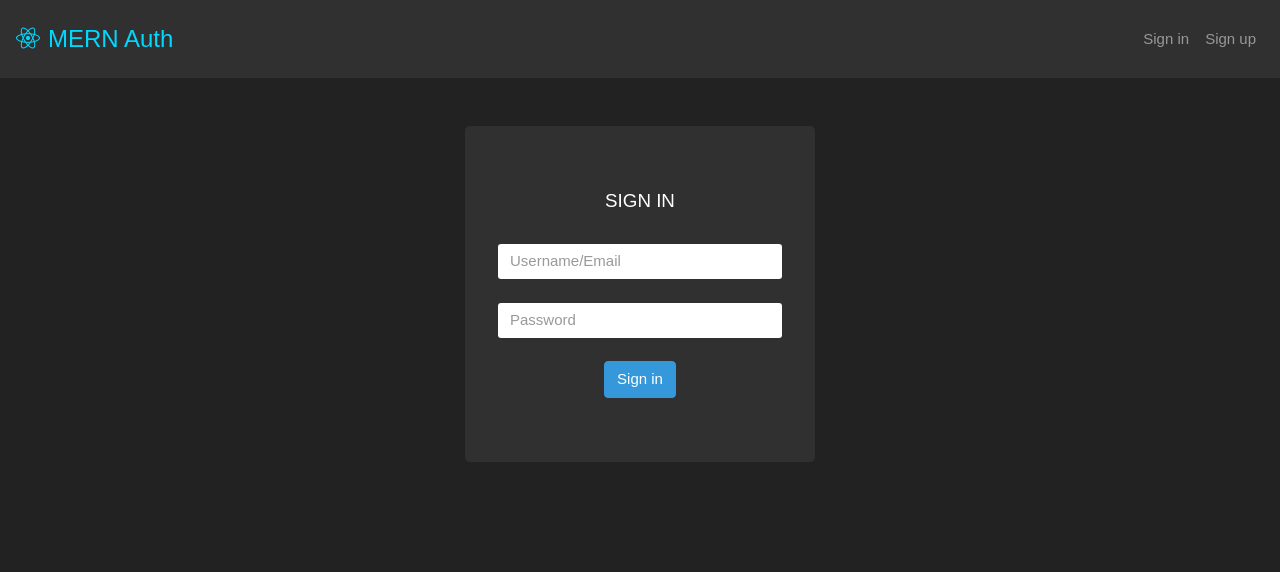
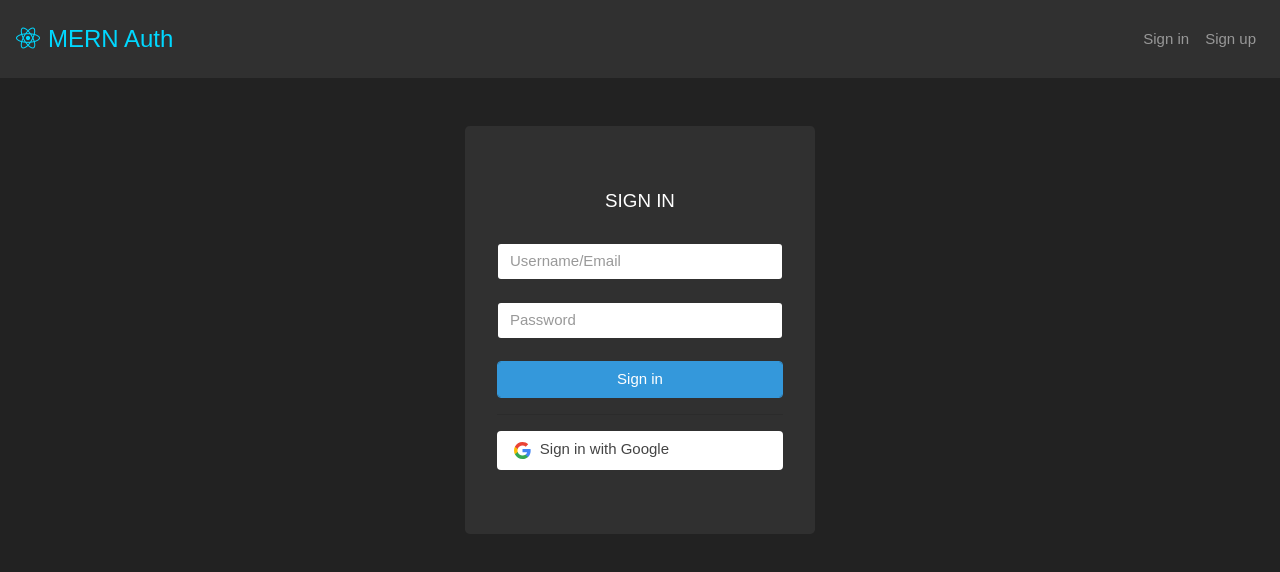
Before and after one commit to Renyxz/MERN-Stack-Auth, a React (Create React App) app in the folder client/: page /signin in a window 1280 px wide. Shown: the top 572 px of the page. Built offline with nearby package versions, Linux system fonts and the light colour scheme; no server answers.

Commit message:
Sign-in with Google button

```diff
--- a/client/src/components/SignIn.js
+++ b/client/src/components/SignIn.js
@@ -1,6 +1,7 @@
 import React from 'react';
 import { Redirect } from 'react-router-dom';
 import { login } from '../auth';
+import { gLogo } from '../img/index';
 
 
 const SignIn = () => {
@@ -35,7 +36,14 @@ const SignIn = () => {
 
                     <br/>
 
-                    <button className="btn btn-info" type="submit" >Sign in</button>
+                    <button className="btn btn-info form-control" type="submit" >Sign in</button>
+
+                    <hr/>
+
+                    <a className="btn google-signin-btn form-control" href="/api/auth/google">
+                        <img className="g-icon" src={ gLogo } alt="g-logo" />
+                        <span>Sign in with Google</span>
+                    </a>
 
                 </form>
 
--- /dev/null
+++ b/client/src/img/index.js
@@ -0,0 +1,7 @@
+import gLogo from './g-logo.svg';
+
+export {
+
+    gLogo,
+
+}
--- a/client/src/styles/App.css
+++ b/client/src/styles/App.css
@@ -1,6 +1,7 @@
 /* Style Reset */
 a:hover {
     text-decoration: none;
+    color: #333;
 }
 
 ul {
@@ -10,6 +11,21 @@ ul {
 li {
     list-style: none;
 }
+
+
+/* Google Sign-in button */
+.g-icon {
+    margin-right: 0.3rem;
+}
+
+.google-signin-btn {
+    background: #FFF;
+    text-align: left;
+    user-select: none;
+}
+
+
+
 
 
 /* Navbar */
```
Also changed, not shown: client/src/img/g-logo.svg (added).
